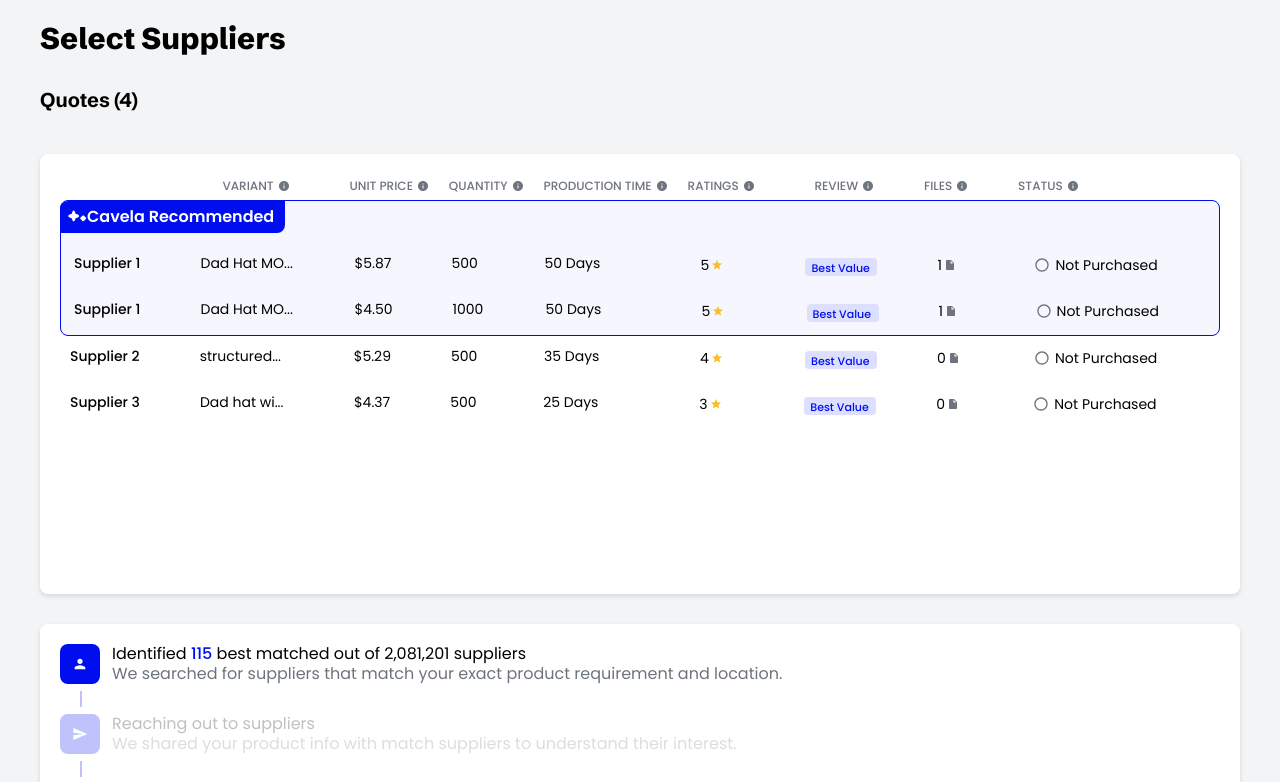
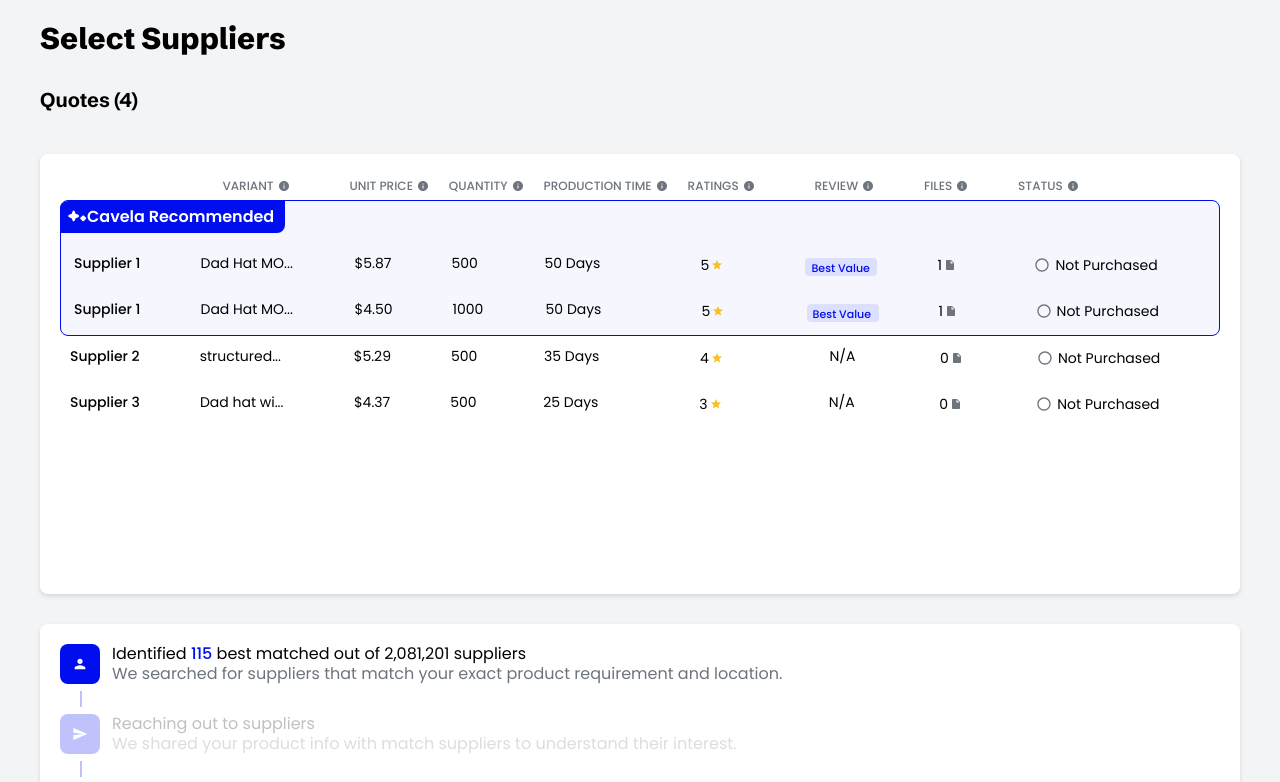
Before and after one commit to mfreemon/cavela, a React (Vite) app in the folder frontend/: page / in a window 1280 px wide. Shown: the top 782 px of the page. Built offline with nearby package versions, Linux system fonts and the light colour scheme.

Commit message:
added na

```diff
--- a/frontend/src/components/CavTable/CavTable.jsx
+++ b/frontend/src/components/CavTable/CavTable.jsx
@@ -37,7 +37,7 @@ const TableBody = ({ data, selectSupplier, openDrawer }) => {
                   <td className='hide'>{quote.quantity}</td>
                   <td className='hide'>{quote.production_time_days} Days</td>
                   <td className='rating hide'>{supplierData.supplier.average_score}<StarIcon /></td>
-                  <td className='hide'><span className='review'>Best Value</span></td>
+                  <td className='hide na'>N/A</td>
                   <td className='files hide'>{quote.files?.length || 0}<InsertDriveFileIcon /></td>
                   <td className='radio hide'><PanoramaFishEyeIcon/>Not Purchased</td>
                 </tr>
--- a/frontend/src/components/CavTable/table.scss
+++ b/frontend/src/components/CavTable/table.scss
@@ -146,6 +146,10 @@
       line-height: 16px;
       margin-top: 5px;
     }
+    .na {
+      width: 75px;
+      text-align: center;
+    }
 
     svg {
       display: inline-block;
```
